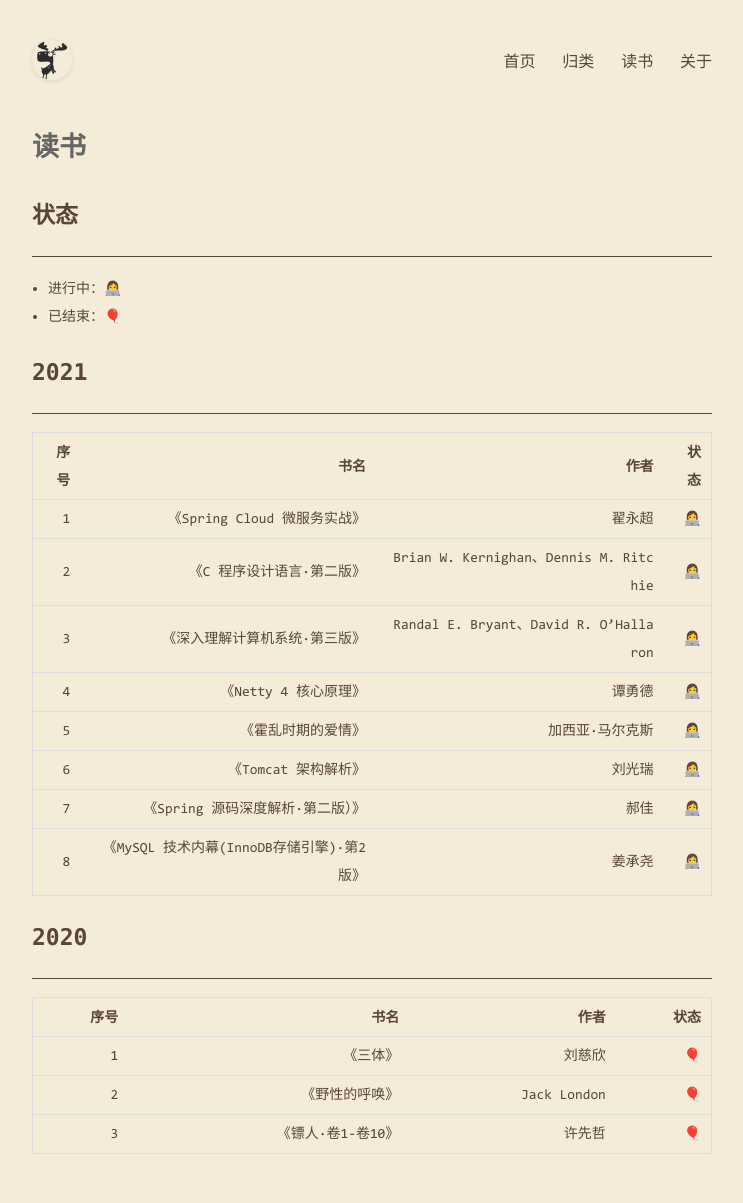
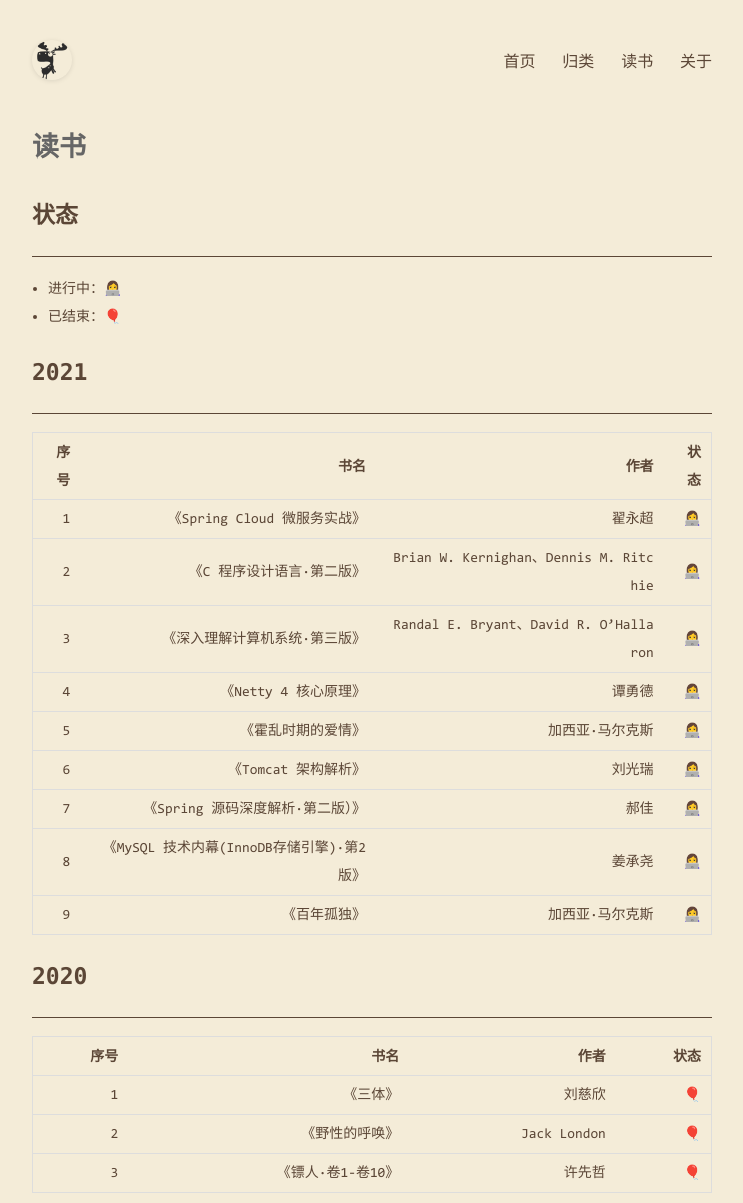
Before and after one commit to Suomea/Suomea.github.io, a Jekyll site: the page built from pages/books.md, in a window 1280 px wide. Shown: the whole page, without its empty margins (268-1011 px from the left). Built offline with Jekyll 4.4.1, drawn with Linux system fonts in a browser that asks for light colours; before the commit the page ends 1164 px from its top, so only the background shows below that.

Commit message:
:tada: 新增读书。

```diff
--- a/pages/books.md
+++ b/pages/books.md
@@ -23,6 +23,7 @@ title: 读书
 | 6 | 《Tomcat 架构解析》 | 刘光瑞 | 👩‍💻 |
 | 7 | 《Spring 源码深度解析·第二版）》 | 郝佳 | 👩‍💻 |
 | 8 | 《MySQL 技术内幕(InnoDB存储引擎)·第2版》 | 姜承尧 | 👩‍💻 |
+| 9 | 《百年孤独》 | 加西亚·马尔克斯 | 👩‍💻 |
 
 
 ## 2020
```
